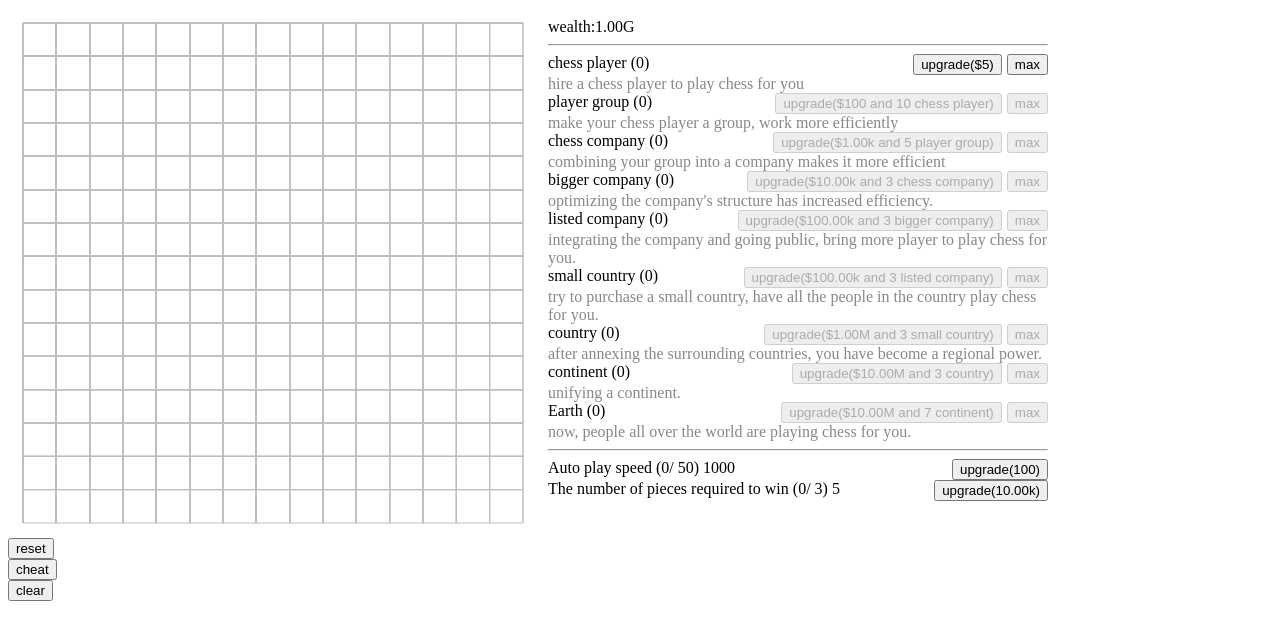
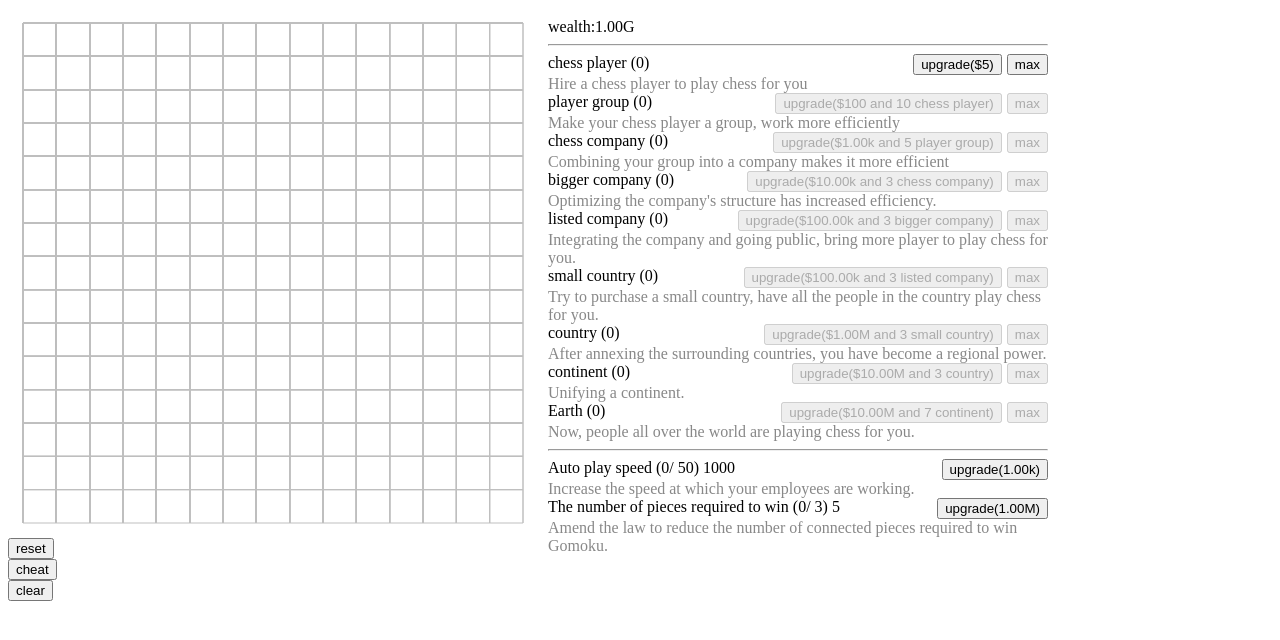
Before and after one commit to lasnrhar/chess, an Angular app: page / in a window 1280 px wide. Both pictures are taken after a click on the button "cheat". Shown: the top 640 px of the page. Built offline with nearby package versions, Linux system fonts and the light colour scheme.

Commit message:
improvement and upgrade

```diff
--- a/src/app/app.component.html
+++ b/src/app/app.component.html
@@ -15,17 +15,20 @@
   <div class="control-panel" *ngIf="!loading">
     <span>wealth:{{ valToDisplayVal(game.data.wealth) }}</span>
     <div *ngIf="game.data.wealth > 0">
-      <hr/>
+      <hr />
       <div *ngFor="let building of game.data.buildings">
         <div
           *ngIf="
-            game.data.wealth > building.value.cost || building.value.historyCount > 0
+            game.data.wealth > building.value.cost ||
+            building.value.historyCount > 0
           "
           class="building-panel"
         >
           <div class="upgrade-panel">
             <span
-              >{{ building.value.title }} ({{ valToDisplayVal(building.value.count) }})
+              >{{ building.value.title }} ({{
+                valToDisplayVal(building.value.count)
+              }})
             </span>
             <div class="build-button">
               <button
@@ -48,18 +51,21 @@
           <span class="desciption">{{ building.value.description }}</span>
         </div>
       </div>
-      <hr/>
+      <hr />
       <div *ngFor="let upgrade of game.data.upgrades">
         <div
           *ngIf="
             game.data.wealth > upgrade.value.cost || upgrade.value.level > 0
           "
-          class="upgrade-panel"
+          class="building-panel"
         >
+          <div class="upgrade-panel">
             <span
               >{{ upgrade.value.title }} ({{ upgrade.value.level }}/
               {{ upgrade.value.max }})
-            <span *ngIf="debug">{{ getUpgradeValue(upgrade.key) }}</span></span
+              <span *ngIf="debug">{{
+                getUpgradeValue(upgrade.key)
+              }}</span></span
             >
             <button
               (click)="game.upgrade(upgrade.key)"
@@ -68,7 +74,9 @@
               upgrade({{ valToDisplayVal(upgrade.value.cost) }})
             </button>
           </div>
+          <span class="desciption">{{ upgrade.value.description }}</span>
         </div>
       </div>
     </div>
   </div>
+</div>
--- a/src/app/building.ts
+++ b/src/app/building.ts
@@ -29,7 +29,7 @@ export class Building {
       key: 'player',
       value: new Building(
         'chess player',
-        'hire a chess player to play chess for you',
+        'Hire a chess player to play chess for you',
         0,
         5,
         5
@@ -40,7 +40,7 @@ export class Building {
       key: 'group',
       value: new Building(
         'player group',
-        'make your chess player a group, work more efficiently',
+        'Make your chess player a group, work more efficiently',
         0,
         50,
         100,
@@ -55,7 +55,7 @@ export class Building {
       key: 'company',
       value: new Building(
         'chess company',
-        'combining your group into a company makes it more efficient',
+        'Combining your group into a company makes it more efficient',
         0,
         500,
         1000,
@@ -70,7 +70,7 @@ export class Building {
       key: 'companyBigger',
       value: new Building(
         'bigger company',
-        "optimizing the company's structure has increased efficiency.",
+        "Optimizing the company's structure has increased efficiency.",
         0,
         5000,
         10000,
@@ -85,7 +85,7 @@ export class Building {
       key: 'companyListed',
       value: new Building(
         'listed company',
-        'integrating the company and going public, bring more player to play chess for you.',
+        'Integrating the company and going public, bring more player to play chess for you.',
         0,
         50000,
         100000,
@@ -100,7 +100,7 @@ export class Building {
       key: 'country',
       value: new Building(
         'small country',
-        'try to purchase a small country, have all the people in the country play chess for you.',
+        'Try to purchase a small country, have all the people in the country play chess for you.',
         0,
         50000,
         100000,
@@ -115,7 +115,7 @@ export class Building {
       key: 'countryBigger',
       value: new Building(
         'country',
-        'after annexing the surrounding countries, you have become a regional power.',
+        'After annexing the surrounding countries, you have become a regional power.',
         0,
         500000,
         1000000,
@@ -130,7 +130,7 @@ export class Building {
       key: 'continent',
       value: new Building(
         'continent',
-        'unifying a continent.',
+        'Unifying a continent.',
         0,
         5000000,
         10000000,
@@ -145,7 +145,7 @@ export class Building {
       key: 'earth',
       value: new Building(
         'Earth',
-        'now, people all over the world are playing chess for you.',
+        'Now, people all over the world are playing chess for you.',
         0,
         5000000,
         10000000,
--- a/src/app/game-data.ts
+++ b/src/app/game-data.ts
@@ -1,5 +1,5 @@
-import { Building } from "./building";
-import { Upgrade } from "./upgrade";
+import { Building } from './building';
+import { Upgrade } from './upgrade';
 
 export class GameData {
   totalWealth = 0;
@@ -13,7 +13,7 @@ export class GameData {
     if (upgrade) {
       return upgrade.value;
     }
-    return new Upgrade('', 0, 0, 0);
+    return new Upgrade('', '', 0, 0, 0);
   }
 
   findBuildingByKey(key: string): Building {
--- a/src/app/upgrade.ts
+++ b/src/app/upgrade.ts
@@ -2,9 +2,17 @@ export class Upgrade {
   level = 0;
   max = 10;
   cost = 5;
+  description = '';
   title = '';
-  constructor(title: string, level: number, max: number, cost: number) {
+  constructor(
+    title: string,
+    description: string,
+    level: number,
+    max: number,
+    cost: number
+  ) {
     this.title = title;
+    this.description = description;
     this.level = level;
     this.max = max;
     this.cost = cost;
@@ -14,11 +22,23 @@ export class Upgrade {
     let upgrades = [];
     upgrades.push({
       key: 'autoplay',
-      value: new Upgrade('Auto play speed', 0, 50, 100),
+      value: new Upgrade(
+        'Auto play speed',
+        'Increase the speed at which your employees are working.',
+        0,
+        50,
+        1000
+      ),
     });
     upgrades.push({
       key: 'wincount',
-      value: new Upgrade('The number of pieces required to win', 0, 3, 10000),
+      value: new Upgrade(
+        'The number of pieces required to win',
+        'Amend the law to reduce the number of connected pieces required to win Gomoku.',
+        0,
+        3,
+        1000 * 1000
+      ),
     });
 
     return upgrades;
@@ -27,9 +47,9 @@ export class Upgrade {
   static getUpgradeCost(key: string, upgrade: Upgrade): number {
     switch (key) {
       case 'autoplay':
-        return Math.pow(upgrade.level, 3) * 3 + 100;
+        return 1000 * Math.pow(upgrade.level, 3) * 3 ;
       case 'wincount':
-        return Math.pow(1000, upgrade.level + 1);
+        return 1000 * 1000 * Math.pow(10, upgrade.level + 1);
     }
     return 5;
   }
```
Lines whose indentation alone changed are shown as unchanged.
